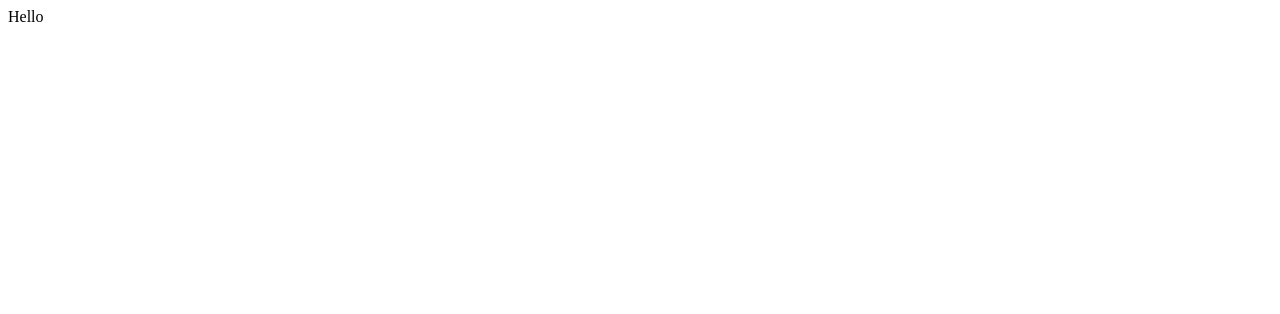
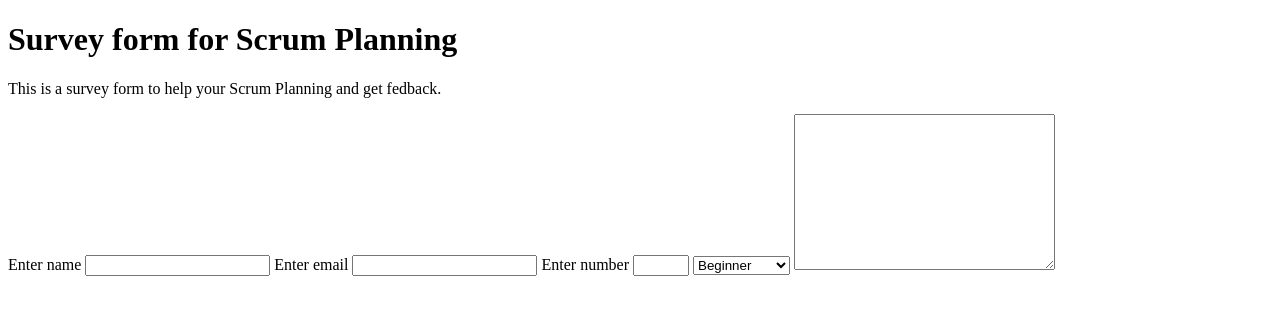
Before and after one commit to JohanCodeForFun/algorithms-and-data-structures, a plain HTML site: page freecodecamp/ResponsiveWebDesign/surveyForm/index.html in a window 1280 px wide. Drawn offline with Linux system fonts and the light colour scheme.

Commit message:
Update index.html

```diff
--- a/freecodecamp/ResponsiveWebDesign/surveyForm/index.html
+++ b/freecodecamp/ResponsiveWebDesign/surveyForm/index.html
@@ -8,6 +8,27 @@
     <link rel="stylesheet" href="styles.css">
 </head>
 <body>
-    Hello
+    <h1 id="title">Survey form for Scrum Planning</h1>
+    <p id="description">This is a survey form to help your Scrum Planning and get fedback.</p>
+
+    <form action="" id="survey-form">
+        <label for="name" id="name-label">Enter name</label>
+        <input type="text" required id="name">
+
+        <label for="email" id="email-label">Enter email</label>
+        <input type="email" id="email">
+
+        <label for="number" id="number-label">Enter number</label>
+        <input type="number" id="number" min="5" max="10">
+
+        <select name="select-scrum" id="dropdown">
+            <option value="beginner">Beginner</option>
+            <option value="intermediate">Intermediate</option>
+            <option value="advanced">Advanced</option>
+        </select>
+
+        <textarea name="text-area" id="message" cols="30" rows="10"></textarea>
+
+    </form>
 </body>
 </html>
```
